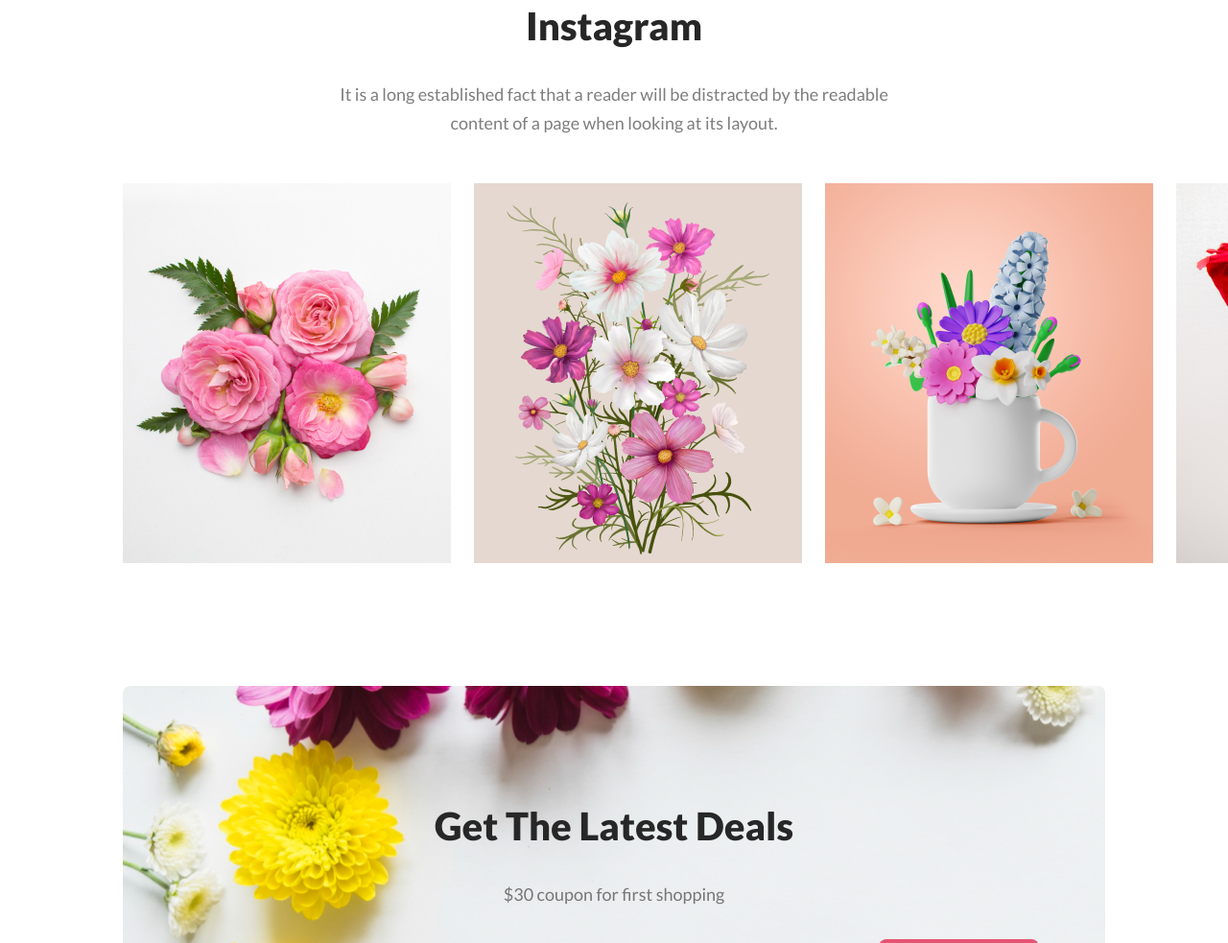
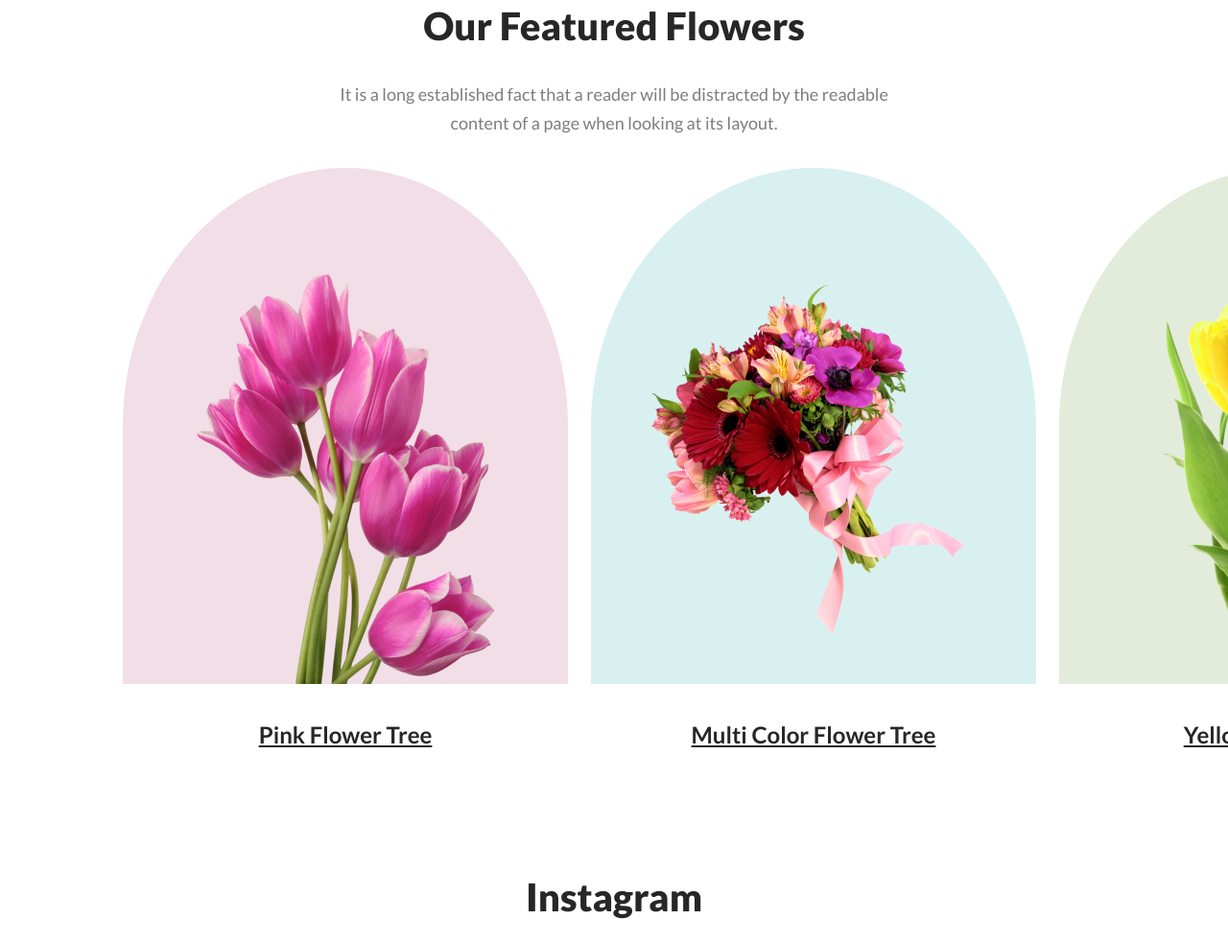
Before and after one commit to mehedihasan18/flower-shop, a plain HTML site: page index.html in a window 1280 px wide. Shown: the part 1729-2712 px from the top of the page at 96% size. Drawn offline with Linux system fonts and the light colour scheme.

Commit message:
featured flower section added

```diff
--- a/index.html
+++ b/index.html
@@ -41,10 +41,33 @@
                 <button class="sign-up-btn">Sign Up</button>
             </div>
             <div class="offer-section-right-side">
-                <img src="./images/pngwing 8.png" alt="header offer-section side image of flower">
+                <img src="./images/pngwing 8.png" alt="">
             </div>
         </section>
-
+        <!-- Featured flowers section -->
+        <section class="featured-flowers-section">
+            <div>
+                <h2 class="featured-flowers-section-title">Our Featured Flowers</h2>
+                <p class="featured-flowers-section-details">It is a long established fact that a reader will be
+                    distracted by the readable <br>
+                    content of a page
+                    when looking at its layout.</p>
+            </div>
+            <div class="flower-tree-container">
+                <div class="flower-tree">
+                    <img src="./images/pngwing 6.png" alt="" class="flower-img-one">
+                    <p class="flower-tree-title">Pink Flower Tree</p>
+                </div>
+                <div class="flower-tree">
+                    <img src="./images/pngwing 5.png" alt="" class="flower-img-two">
+                    <p class="flower-tree-title">Multi Color Flower Tree</p>
+                </div>
+                <div class="flower-tree">
+                    <img src="./images/pngwing 7.png" alt="" class="flower-img-three">
+                    <p class="flower-tree-title">Yellow Flower Tree</p>
+                </div>
+            </div>
+        </section>
         <!-- instagram section -->
         <section class="instagram-section">
             <div class="section-heading">
--- a/style.css
+++ b/style.css
@@ -25,7 +25,8 @@ header,
 .banner-title,
 .offer-section-title,
 .instagram-section-title,
-.newsletter-section-title {
+.newsletter-section-title,
+.featured-flowers-section-title {
     color: #272727;
     font-size: 80px;
     font-weight: 800;
@@ -35,7 +36,8 @@ header,
 .banner-details,
 .offer-section-details,
 .instagram-section-details,
-.newsletter-section-details {
+.newsletter-section-details,
+.featured-flowers-section-details {
     color: rgba(39, 39, 39, 0.60);
     font-size: 18px;
     line-height: 30px;
@@ -81,6 +83,51 @@ header,
 
 .off-text {
     color: #E55473;
+}
+
+/* featured flowers section css  */
+.featured-flowers-section {
+    width: 80%;
+    margin: 128px auto;
+    text-align: center;
+}
+
+.featured-flowers-section-title {
+    font-size: 40px;
+}
+
+.flower-tree-container {
+    display: flex;
+    justify-content: space-between;
+    gap: 24px;
+}
+
+.flower-tree {}
+
+.flower-tree>img {
+    background-color: rgba(167, 33, 98, 0.15);
+    border-top-right-radius: 50%;
+    border-top-left-radius: 50%;
+    padding: 110px 77px 0px;
+}
+
+.flower-tree>.flower-img-two {
+    background-color: rgba(5, 151, 160, 0.15);
+    padding: 117px 47px 51px;
+}
+
+.flower-tree>.flower-img-three {
+    background-color: rgba(71, 125, 17, 0.15);
+    padding: 67px 75px 0px;
+}
+
+.flower-tree-title {
+    color: #272727;
+    font-size: 24px;
+    font-weight: 700;
+    line-height: 35px;
+    text-decoration: underline;
+    margin-top: 32px;
 }
 
 /* instagram section css  */
```
